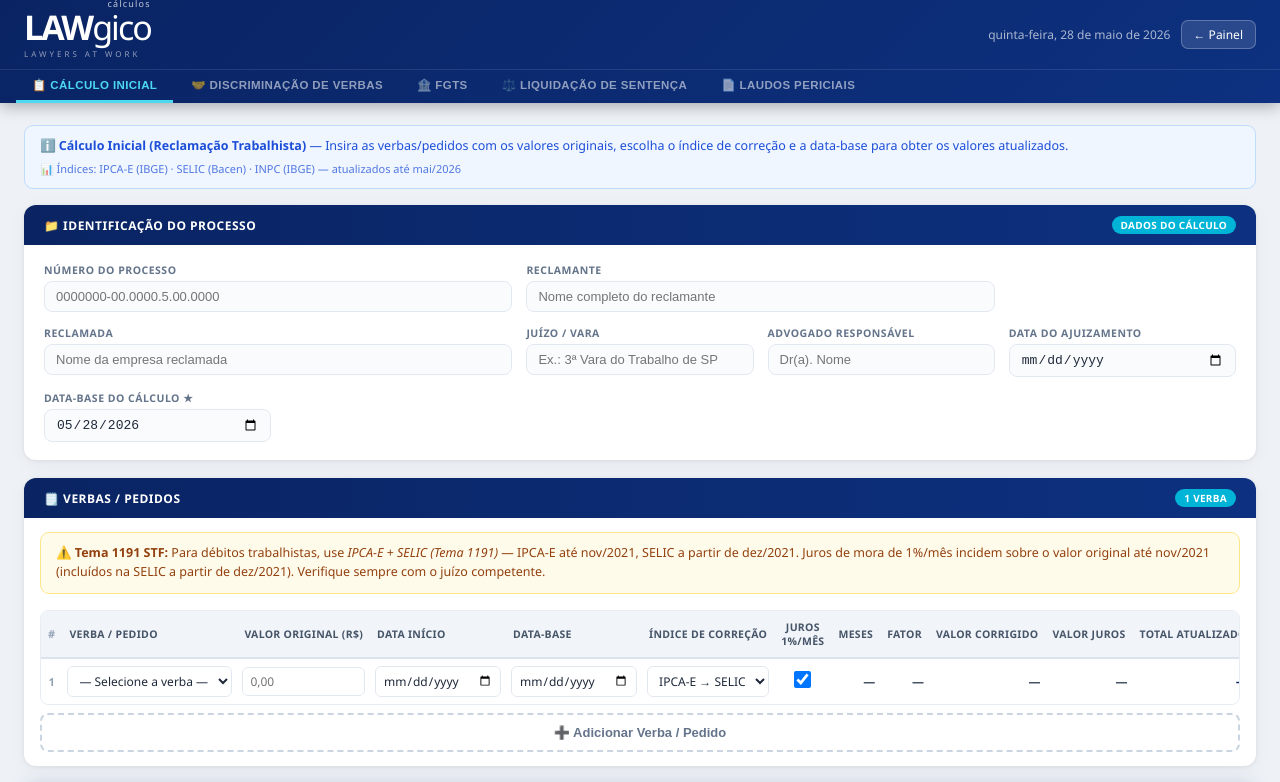
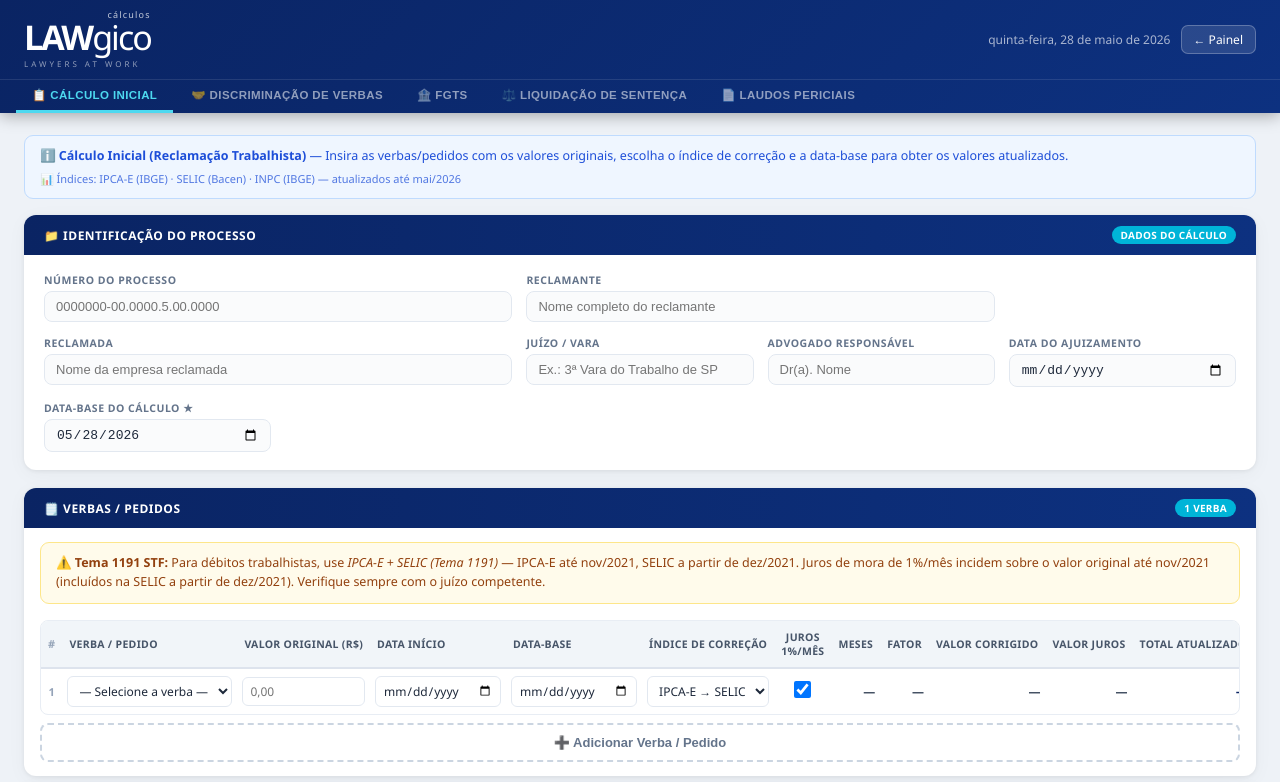
Before and after one commit to peixotoecury/lawgico-calculos, a plain HTML site: page index.html in a window 1280 px wide. Shown: the top 782 px of the page. Drawn offline with Linux system fonts and the light colour scheme.

Commit message:
style: logo inline-block baseline — calculos posicionado naturalmente acima de gico

```diff
--- a/index.html
+++ b/index.html
@@ -202,13 +202,7 @@ table.vtbl{width:100%;border-collapse:collapse;font-size:12px;min-width:1140px}
 <header class="app-header">
   <div class="header-top">
     <div style="display:flex;flex-direction:column">
-      <div style="display:flex;align-items:baseline">
-        <span style="font-size:34px;font-weight:900;color:#fff;letter-spacing:-2px;line-height:1">LAW</span>
-        <div style="position:relative">
-          <span style="position:absolute;bottom:100%;right:0;font-size:9px;font-weight:400;color:rgba(255,255,255,.75);letter-spacing:1.2px;line-height:1;padding-bottom:2px;white-space:nowrap">cálculos</span>
-          <span style="display:block;font-size:34px;font-weight:300;color:#fff;letter-spacing:-2px;line-height:1">gico</span>
-        </div>
-      </div>
+      <div style="line-height:1"><span style="font-size:34px;font-weight:900;color:#fff;letter-spacing:-2px;vertical-align:baseline">LAW</span><span style="display:inline-block;vertical-align:baseline;line-height:1"><span style="display:block;font-size:9px;font-weight:400;color:rgba(255,255,255,.75);letter-spacing:1.2px;text-align:right;margin-bottom:1px">cálculos</span><span style="display:block;font-size:34px;font-weight:300;color:#fff;letter-spacing:-2px;line-height:1">gico</span></span></div>
       <div style="font-size:8px;color:rgba(255,255,255,.55);letter-spacing:3px;font-weight:400;margin-top:4px;text-transform:uppercase">lawyers at work</div>
     </div>
     <div class="header-right no-print">
```
